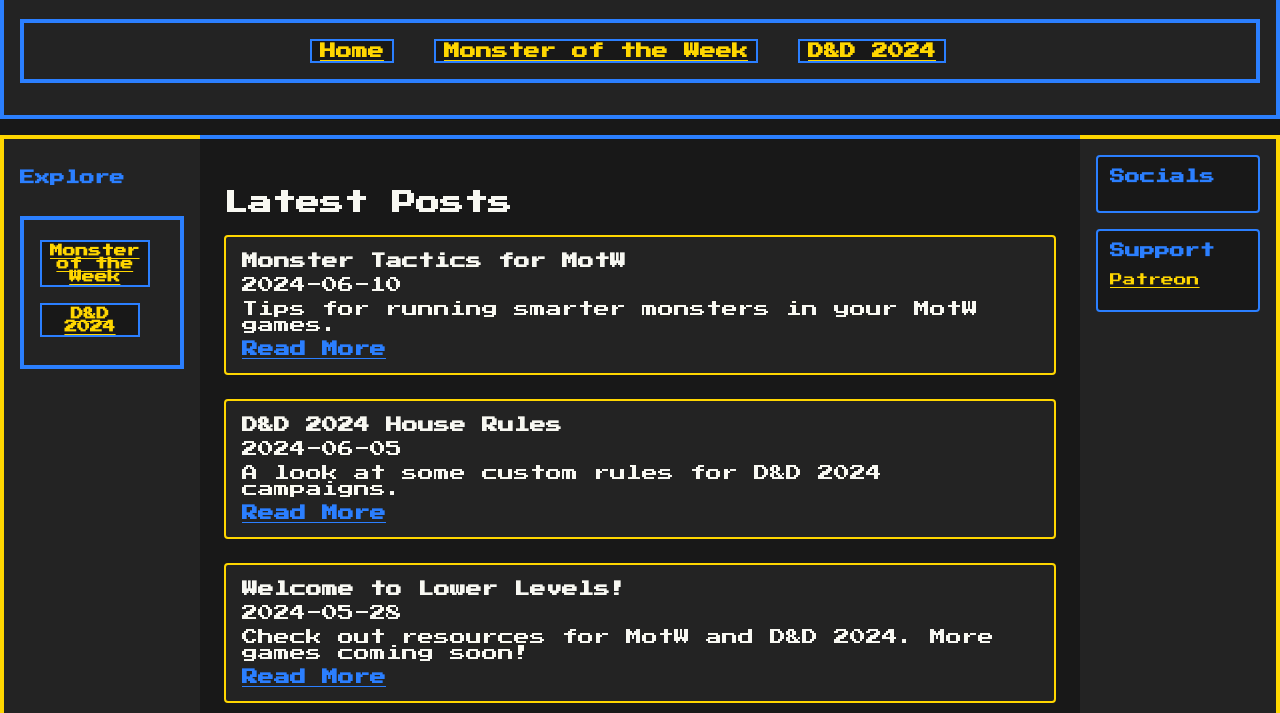
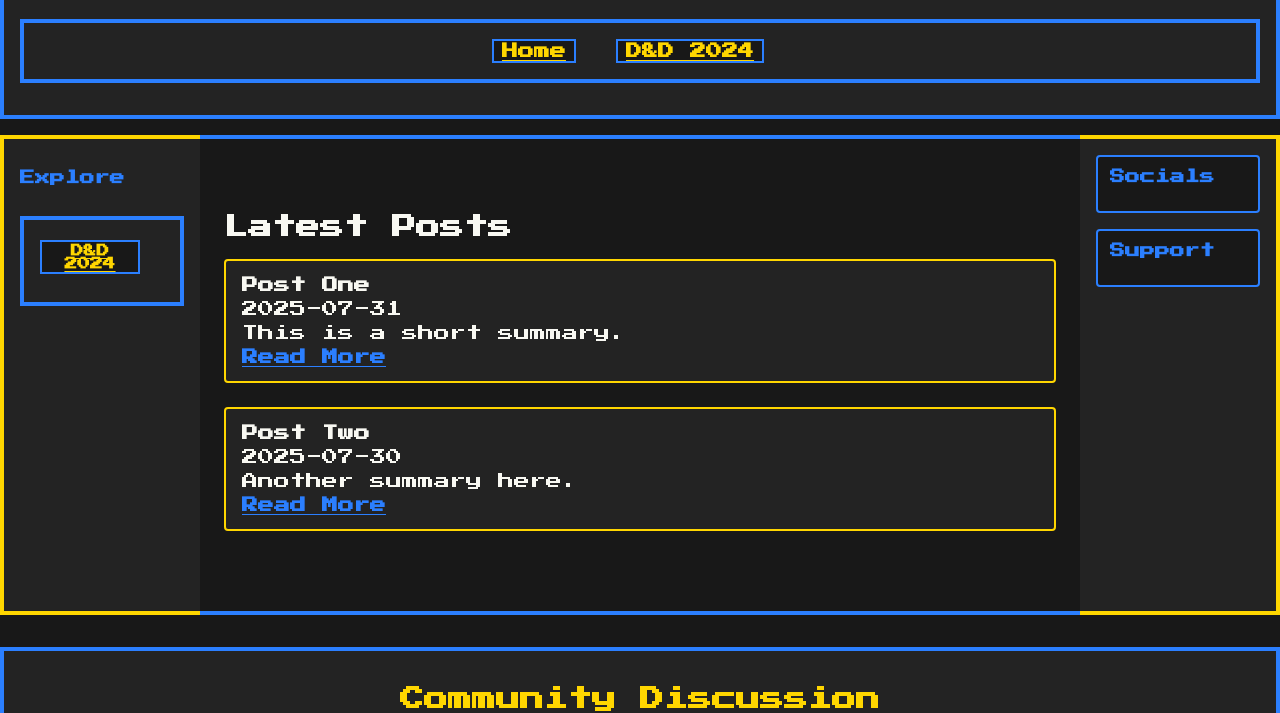
Before and after one commit to jwlower/lowerlevelswebsite, a plain HTML site: page index.html in a window 1280 px wide. Shown: the part 92-805 px from the top of the page. Drawn offline with Linux system fonts and the light colour scheme.

Commit message:
Edits for usability

```diff
--- a/index.html
+++ b/index.html
@@ -11,32 +11,36 @@
         <h1>Lower Levels Tabletop Hub</h1>
         <nav>
             <a href="./">Home</a>
-            <a href="motw/index.html">Monster of the Week</a>
+            <!--<a href="motw/index.html">Monster of the Week</a>-->
             <a href="dnd/index.html">D&D 2024</a>
             <!-- Add new game links here -->
             <!-- Add Discord link here -->
         </nav>
     </header>
     <main class="container">
+
         <aside class="left-column">
             <h3>Explore</h3>
             <nav>
-                <a href="motw/index.html">Monster of the Week</a>
+                <!--<a href="motw/index.html">Monster of the Week</a>-->
                 <a href="dnd/index.html">D&D 2024</a>
                 <!-- Add more resource/game links here -->
             </nav>
         </aside>
+
         <section class="center-column">
             <h2>Latest Posts</h2>
             <!-- Blog post feed will be dynamically inserted here -->
             <div id="post-feed">
                 <!-- Example static post preview (remove when dynamic feed is implemented) -->
+                <!--
                 <div class="post-preview">
                     <h4>Welcome to Lower Levels!</h4>
                     <p class="post-date">2024-06-10</p>
                     <p>Check out resources for MotW and D&D 2024. More games coming soon!</p>
                     <a href="#">Read More</a>
                 </div>
+                -->
             </div>
             <!-- Insert comments section here (see instructions below) -->
         </section>
@@ -47,7 +51,7 @@
             </div>
             <div class="sidebar-box">
                 <h3>Support</h3>
-                <a href="#">Patreon</a>
+                <!--<a href="#">Patreon</a>-->
                 <!-- Add more support links here -->
             </div>
         </aside>
--- a/posts/posts.json
+++ b/posts/posts.json
@@ -1,20 +1,14 @@
 [
   {
-    "title": "Monster Tactics for MotW",
-    "date": "2024-06-10",
-    "excerpt": "Tips for running smarter monsters in your MotW games.",
-    "file": "2024-06-10-motw-monster-tactics.html"
+    "title": "Post One",
+    "date": "2025-07-31",
+    "excerpt": "This is a short summary.",
+    "file": "post1.html"
   },
   {
-    "title": "D&D 2024 House Rules",
-    "date": "2024-06-05",
-    "excerpt": "A look at some custom rules for D&D 2024 campaigns.",
-    "file": "2024-06-05-dd2024-house-rules.html"
-  },
-  {
-    "title": "Welcome to Lower Levels!",
-    "date": "2024-05-28",
-    "excerpt": "Check out resources for MotW and D&D 2024. More games coming soon!",
-    "file": "2024-05-28-welcome.html"
+    "title": "Post Two",
+    "date": "2025-07-30",
+    "excerpt": "Another summary here.",
+    "file": "post2.html"
   }
 ]
```
Also changed, not shown: dnd/index.html (+10 -7 lines), posts/2024-06-05-dd2024-house-rules.html (+1 -1 lines), 1 other file.
